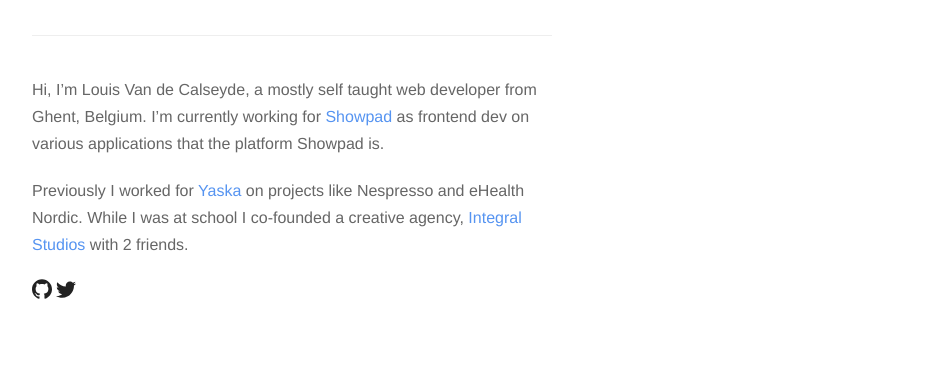
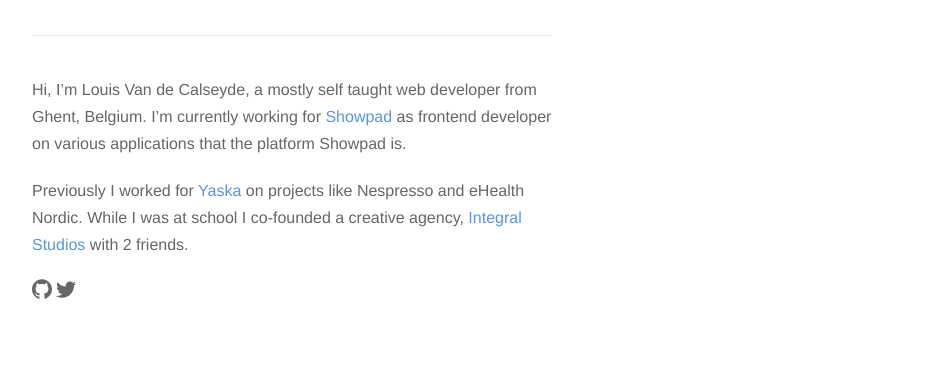
Before and after one commit to vdclouis/vdclouis.github.io, a Jekyll site: the page built from about.md, in a window 1280 px wide. Shown: the part 302-690 px from the top of the page, without its empty margins (348-1278 px from the left). Built offline with Jekyll 4.4.1, drawn with Linux system fonts in a browser that asks for light colours.

Commit message:
couple of style tweaks

```diff
--- a/about.md
+++ b/about.md
@@ -5,7 +5,7 @@ profile: true
 ---
 
 Hi, I'm Louis Van de Calseyde, a mostly self taught web developer from Ghent, Belgium.
-I'm currently working for [Showpad](http://www.showpad.com) as frontend dev on various applications that the platform Showpad is.
+I'm currently working for [Showpad](http://www.showpad.com) as frontend developer on various applications that the platform Showpad is.
 
 Previously I worked for [Yaska](http://yaska.eu) on projects like Nespresso and eHealth Nordic.
 While I was at school I co-founded a creative agency, [Integral Studios](http://integralstudios.be/) with 2 friends.
--- a/assets/css/style.scss
+++ b/assets/css/style.scss
@@ -42,7 +42,12 @@ h2 {
 .icon {
 	width: 20px;
 	height: 20px;
-	fill: #222;
+	fill: #666;
+	transition: fill .4s ease-in-out;
+
+	&:hover {
+		fill: #444;
+	}
 }
 
 .share {
```
